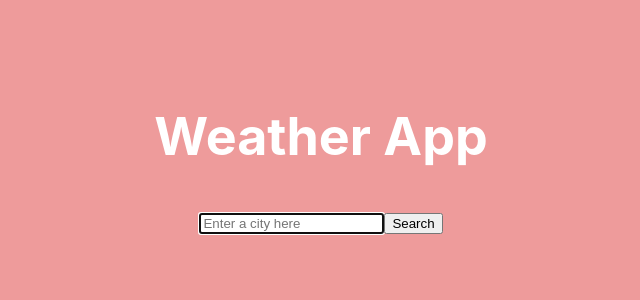
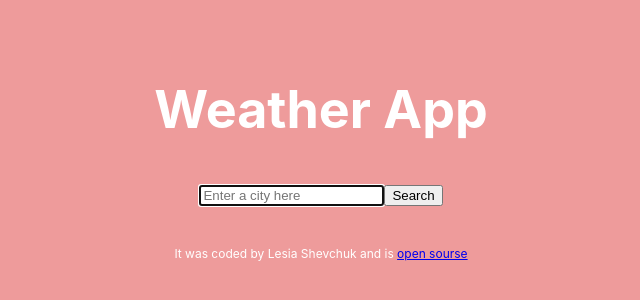
Before and after one commit to Lesia-Sh/weather-app-jsx, a React (Create React App) app: page / in a window 1280 px wide. Shown: the part 248-548 px from the top of the page, without its empty margins (319-959 px from the left). Built offline with nearby package versions, Linux system fonts and the light colour scheme.

Commit message:
Added open source line

```diff
--- a/src/App.css
+++ b/src/App.css
@@ -33,7 +33,10 @@
   margin: 0;
   margin-top: 15px;
 }
-
+.Open-sourse {
+  font-size: 12px;
+  margin-top: 40px;
+}
 @keyframes App-logo-spin {
   from {
     transform: rotate(0deg);
--- a/src/App.js
+++ b/src/App.js
@@ -8,6 +8,16 @@ function App() {
       <header className="App-header">
         <h1>Weather App</h1>
         <Weather />
+        <div className="Open-sourse">
+          It was coded by Lesia Shevchuk and is{" "}
+          <a
+            href="https://github.com/Lesia-Sh/weather-app-jsx"
+            target="_blank"
+            rel="noopener noreferrer"
+          >
+            open sourse
+          </a>
+        </div>
       </header>
     </div>
   );
```
